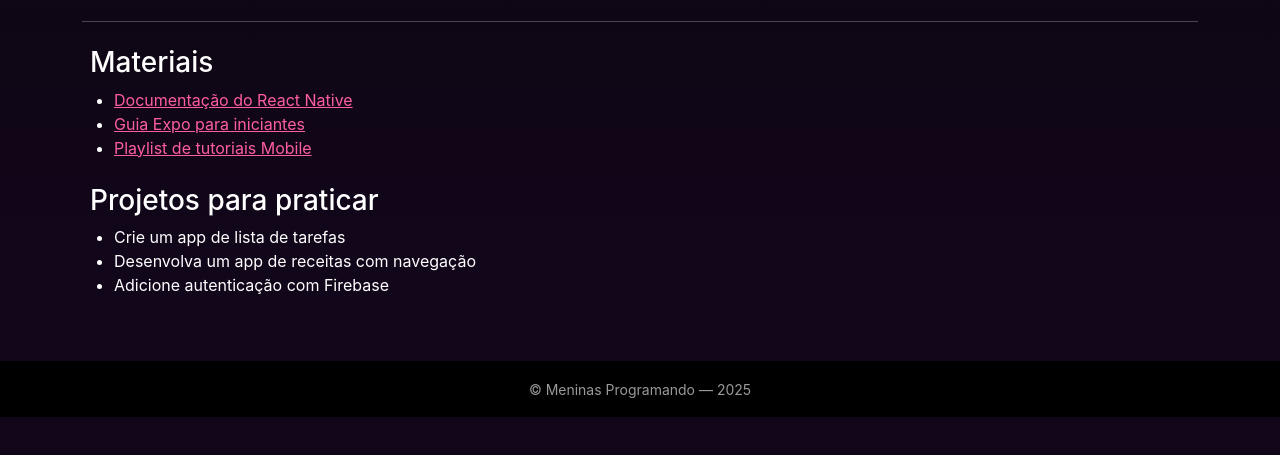
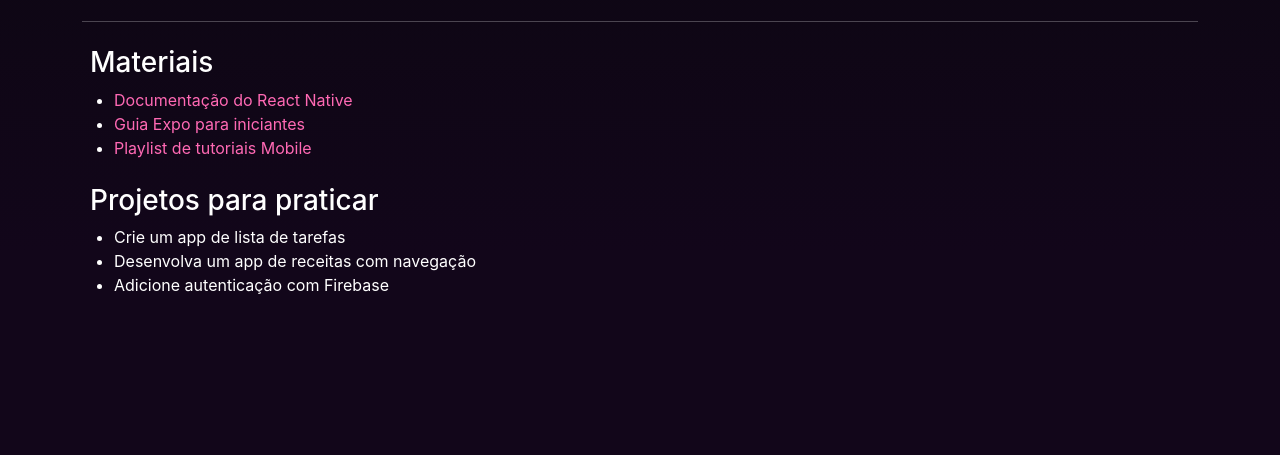
Before and after one commit to GiulliaM/LandingPage_MeninasProgramando, a plain HTML site: page recursos/mobile.html in a window 1280 px wide. Shown: the part 229-684 px from the top of the page. Drawn offline with nearby package versions, Linux system fonts and the light colour scheme.

Commit message:
remoção do footer nos recursos

```diff
--- a/recursos/css/styles.css
+++ b/recursos/css/styles.css
@@ -17,6 +17,24 @@ a {
   color: var(--pink);
 }
 
+body {
+  display: flex;
+  flex-direction: column;
+  margin: 0;
+}
+
+main {
+  flex: 1 0 auto; /* Isso faz o conteúdo ocupar o espaço disponível e empurrar o footer */
+}
+
+/* Ajuste para links na página (opcional) */
+a {
+  color: #ff69b4;
+  text-decoration: none;
+}
+a:hover {
+  text-decoration: underline;
+}
 /* Navbar */
 .navbar {
   backdrop-filter: none;
@@ -27,15 +45,6 @@ a {
   color: rgba(255,255,255,0.9) !important;
 }
 
-/* Footer */
-footer {
-  padding: 3rem 0;
-  background: black;
-  color: rgba(255,255,255,0.6);
-  position: relative; /* Garante que não fique fora do fluxo */
-  width: 100%;
-  z-index: 1;
-}
 
 /* Responsive tweaks */
 @media (min-width: 992px) {
--- a/recursos/mobile.html
+++ b/recursos/mobile.html
@@ -45,9 +45,7 @@
   </div>
 </section>
 
-<footer class="py-3 text-center">
-  <small>© Meninas Programando — 2025</small>
-</footer>
+
 
 </body>
 </html>
```
Also changed, not shown: recursos/backend.html (+0 -5 lines), recursos/comunidade.html (+0 -3 lines), recursos/data-ia.html (+0 -4 lines), recursos/frontend.html (+0 -3 lines), recursos/materiais.html (+0 -3 lines), css/style.css (line endings or trailing spaces).
